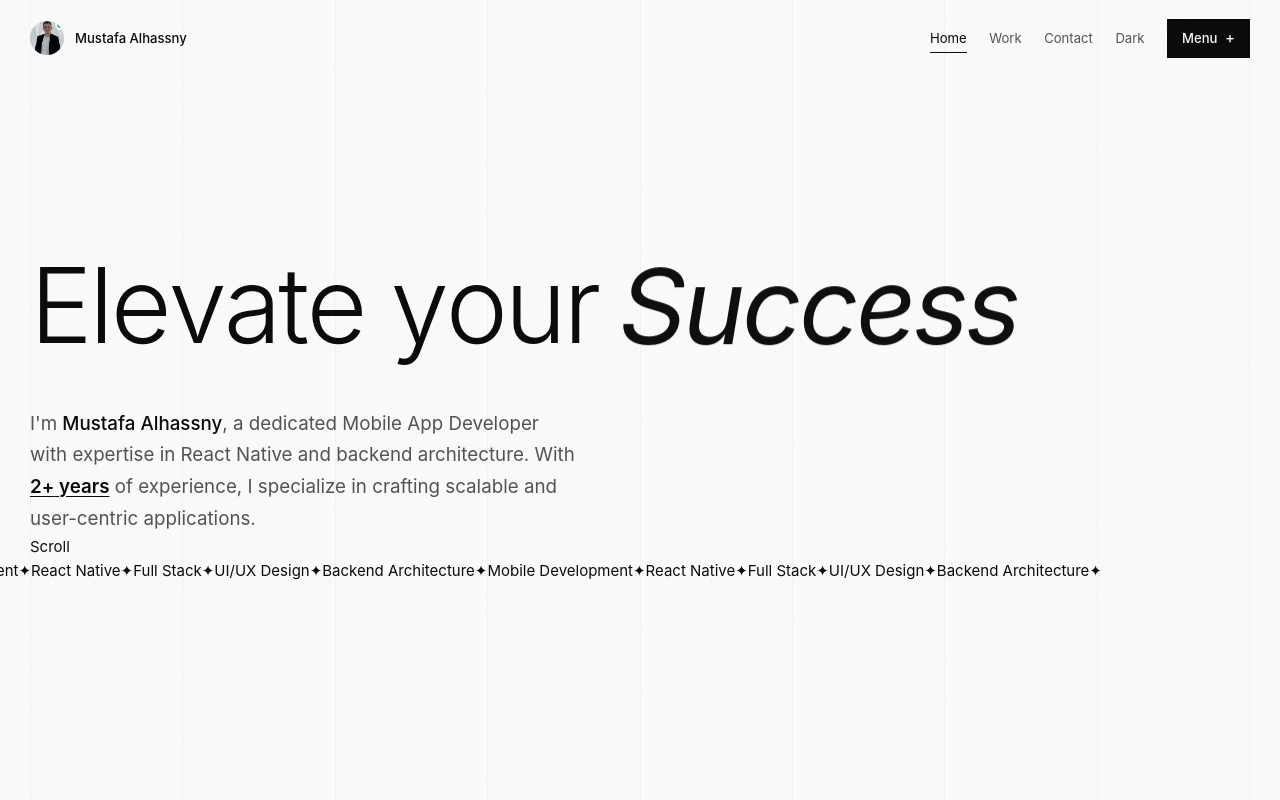
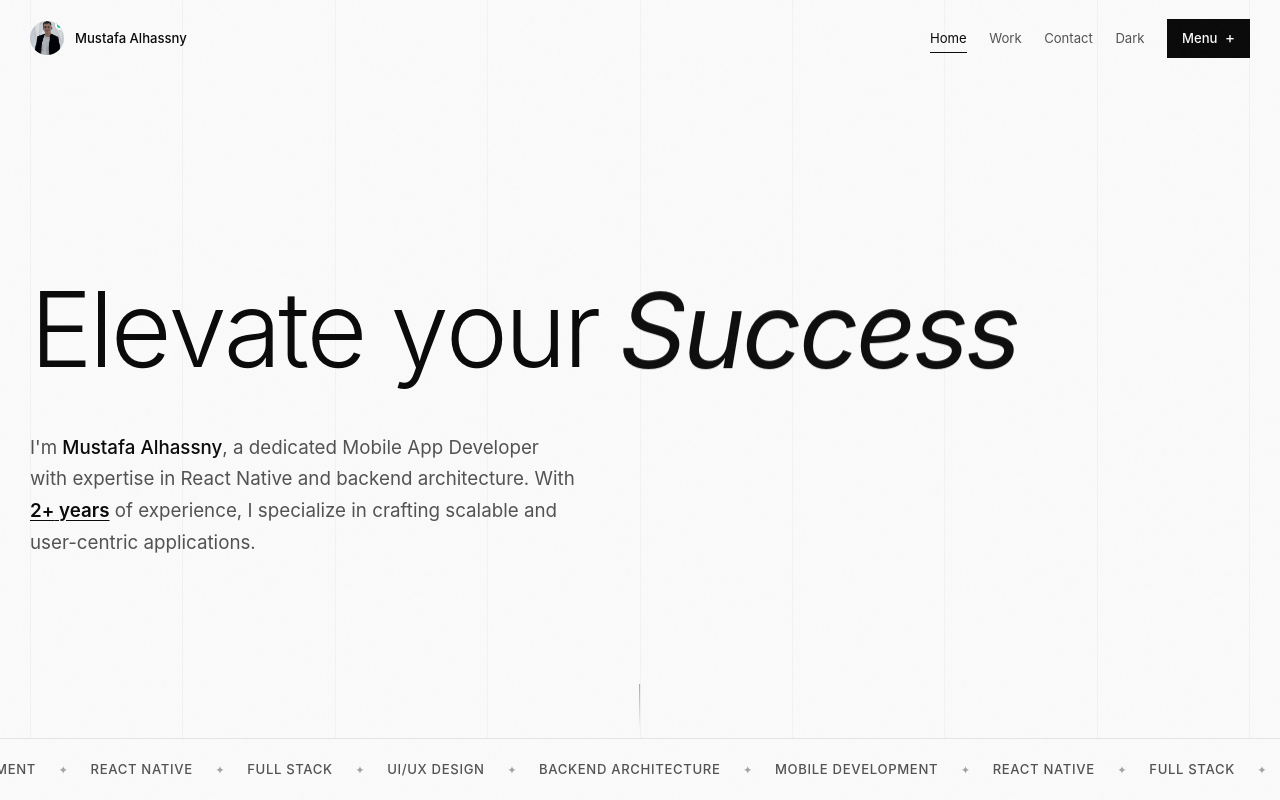
Before and after one commit to CodeWithStavio/StavioPorto, a Next.js app: page / in a window 1280 px wide. Shown: the top 800 px of the page. Built offline with nearby package versions, Linux system fonts and the light colour scheme.

Commit message:
Fix hero section - restore missing CSS classes

```diff
--- a/src/app/globals.css
+++ b/src/app/globals.css
@@ -632,7 +632,71 @@ button {
   text-underline-offset: 3px;
 }
 
-/* Scroll indicator */
+/* Hero title line */
+.hero__title-line {
+  display: block;
+}
+
+/* Hero scroll */
+.hero__scroll {
+  position: absolute;
+  bottom: 3rem;
+  left: 50%;
+  transform: translateX(-50%);
+  display: flex;
+  flex-direction: column;
+  align-items: center;
+  gap: 0.75rem;
+}
+
+@media (max-width: 768px) {
+  .hero__scroll {
+    display: none;
+  }
+}
+
+.hero__scroll-line {
+  width: 1px;
+  height: 3rem;
+  background: linear-gradient(to bottom, var(--text-tertiary), transparent);
+  transform-origin: top;
+}
+
+.hero__scroll-text {
+  font-size: 0.625rem;
+  letter-spacing: 0.2em;
+  text-transform: uppercase;
+  color: var(--text-tertiary);
+}
+
+/* Hero marquee */
+.hero__marquee {
+  position: absolute;
+  bottom: 0;
+  left: 0;
+  right: 0;
+  padding: 1.25rem 0;
+  border-top: 1px solid var(--divider);
+  background: var(--background);
+  overflow: hidden;
+}
+
+.hero__marquee-item {
+  font-size: var(--small);
+  color: var(--text-secondary);
+  font-weight: 500;
+  letter-spacing: 0.05em;
+  text-transform: uppercase;
+  white-space: nowrap;
+}
+
+.hero__marquee-divider {
+  color: var(--text-tertiary);
+  font-size: var(--xs);
+  margin: 0 1.5rem;
+}
+
+/* Scroll indicator (legacy) */
 .scroll-indicator {
   position: absolute;
   bottom: 3rem;
```
